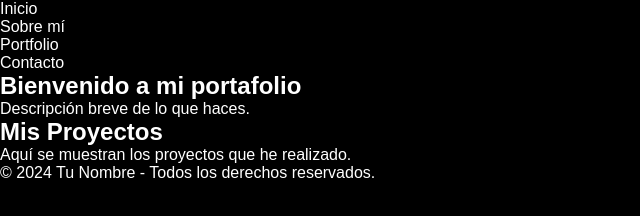
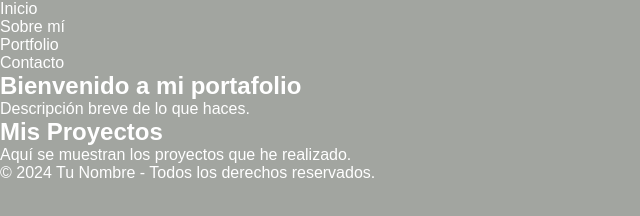
Before and after one commit to mfer17/mfer17, a plain HTML site: page index.html in a window 1280 px wide. Shown: the whole page, without its empty margins (0-640 px from the left). Drawn offline with Linux system fonts and the light colour scheme; a script that the page names is missing.

Commit message:
Update styles.css

```diff
--- a/styles.css
+++ b/styles.css
@@ -10,7 +10,7 @@
 /* Establecer fuentes predeterminadas */
 body {
     font-family: sans-serif; /* o cualquier fuente que prefieras */
-    background: black;
+    background: #a2a5a0;
     color: white;
 }
 
```
